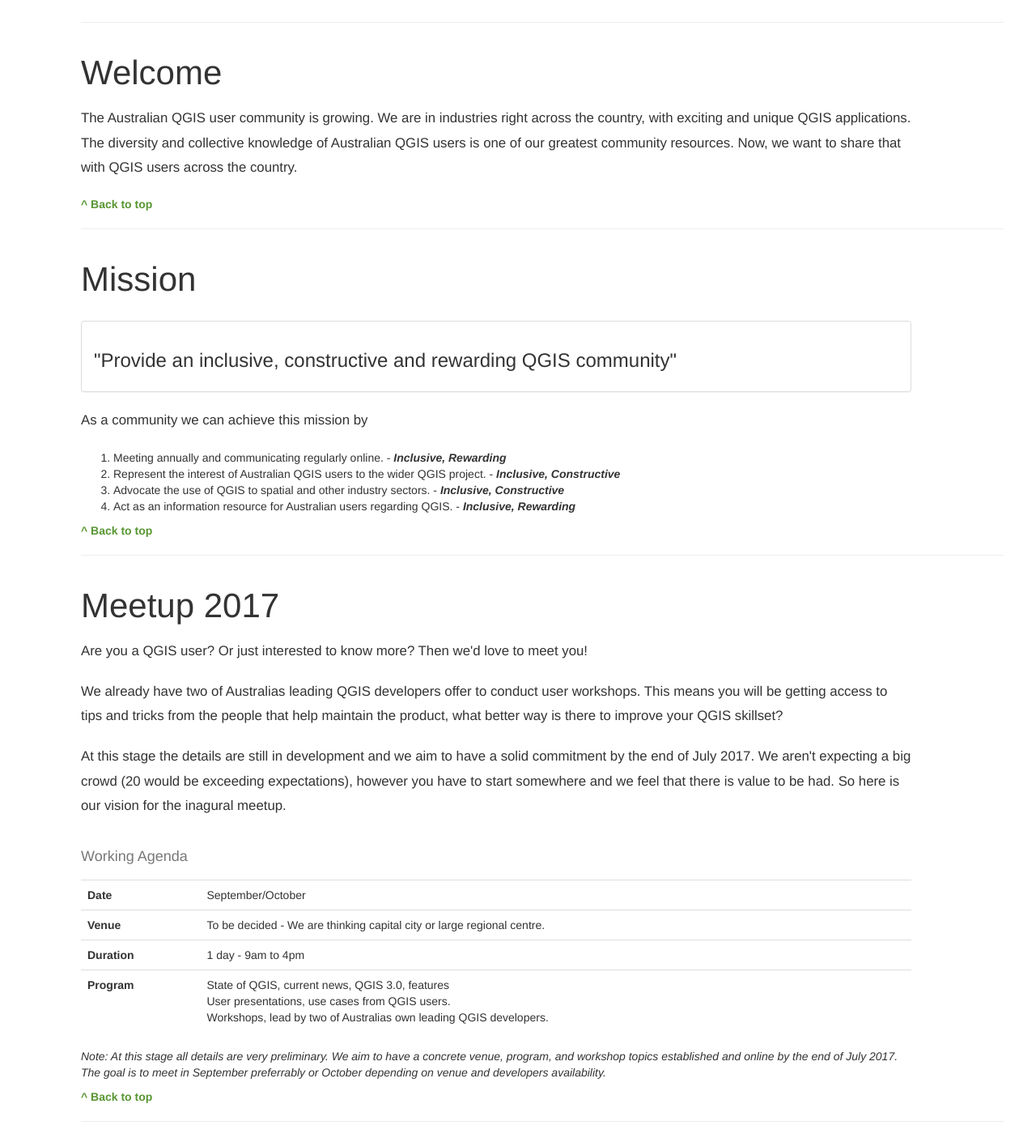
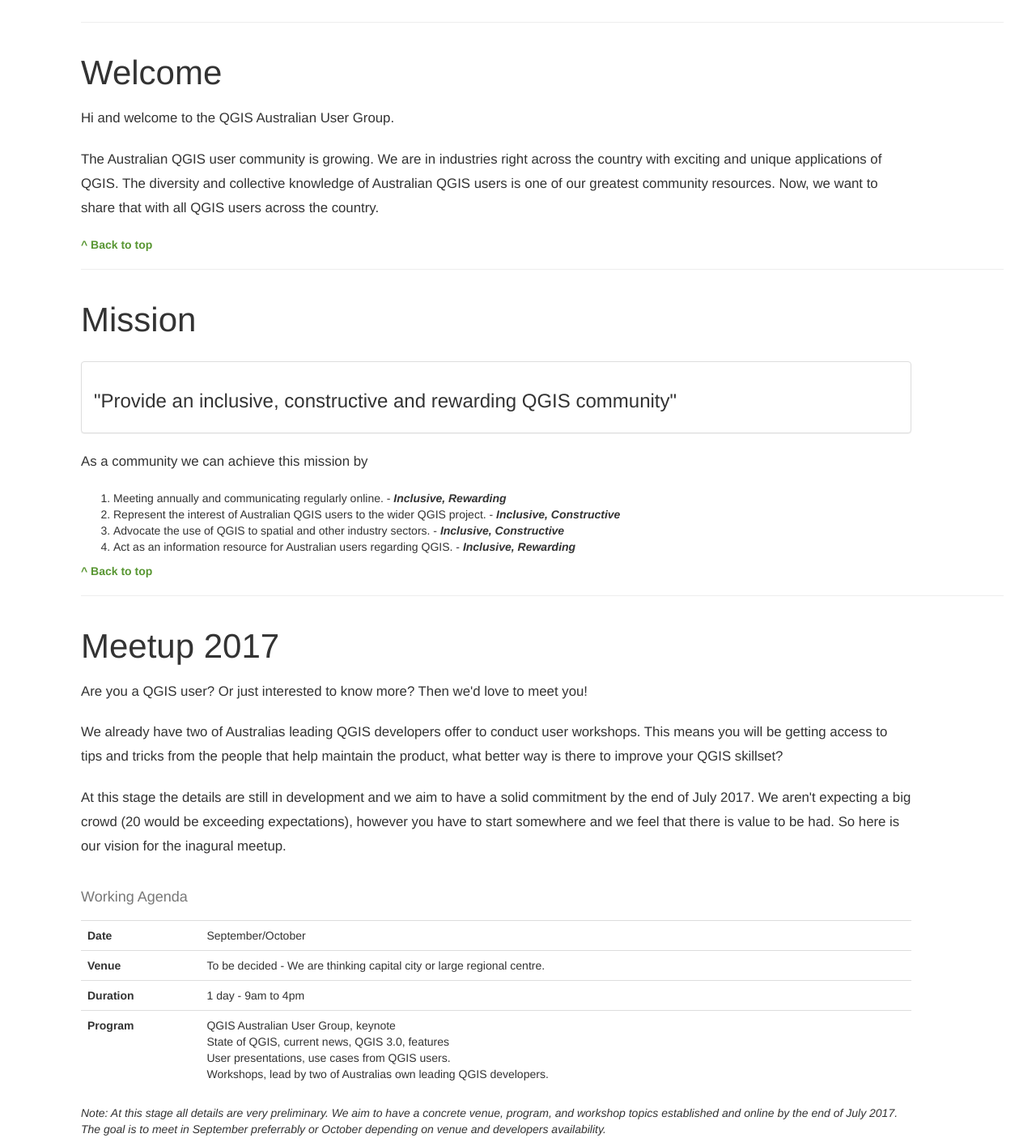
Before and after one commit to qgis-id/qgis-id.github.io, a plain HTML site: page index.html in a window 1280 px wide. Shown: the part 221-1626 px from the top of the page at 81% size. Drawn offline with nearby package versions, Linux system fonts and the light colour scheme.

Commit message:
Fromatting

```diff
--- a/index.html
+++ b/index.html
@@ -113,7 +113,10 @@
           <div class="featurette">
             <h3 class="featurette-heading">Welcome</h3>
 			<p  class="lead">
-			The Australian QGIS user community is growing. We are in industries right across the country, with exciting and unique QGIS applications. The diversity and collective knowledge of Australian QGIS users is one of our greatest community resources. Now, we want to share that with QGIS users across the country.
+			Hi and welcome to the QGIS Australian User Group.
+			</p>
+			<p class="lead">
+			The Australian QGIS user community is growing. We are in industries right across the country with exciting and unique applications of QGIS. The diversity and collective knowledge of Australian QGIS users is one of our greatest community resources. Now, we want to share that with all QGIS users across the country.
 			</p>
 			<a href="#thetop">^ Back to top</a>
           </div>
@@ -184,6 +187,7 @@
 			Program
 			</th>
 			<td>
+			QGIS Australian User Group, keynote<br>
 			State of QGIS, current news, QGIS 3.0, features<br>
 			User presentations, use cases from QGIS users.<br>
 			Workshops, lead by two of Australias own leading QGIS developers.
```
